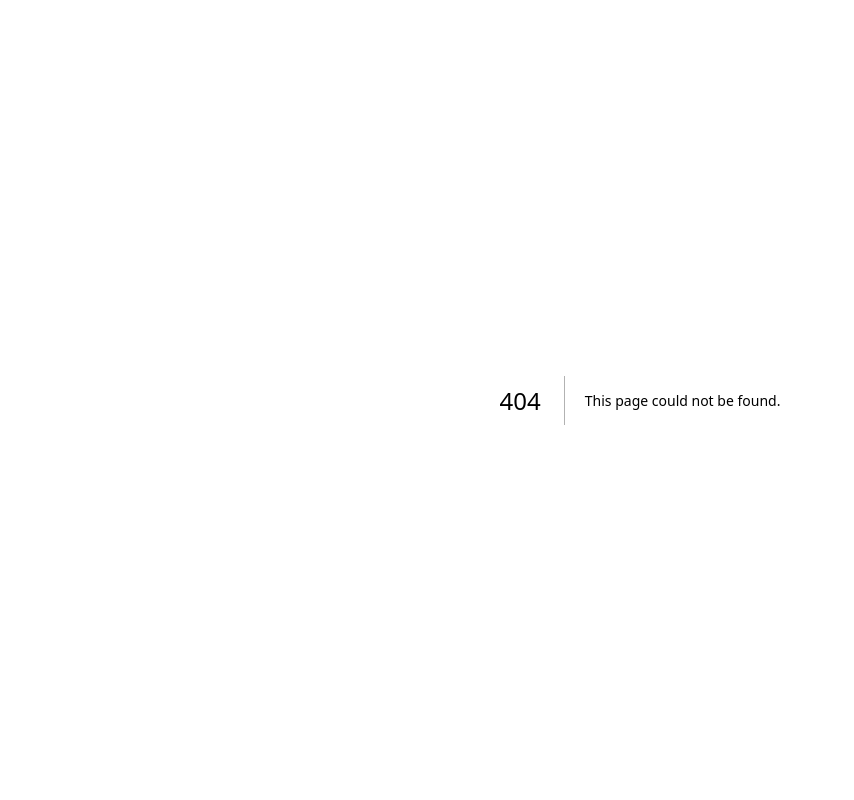
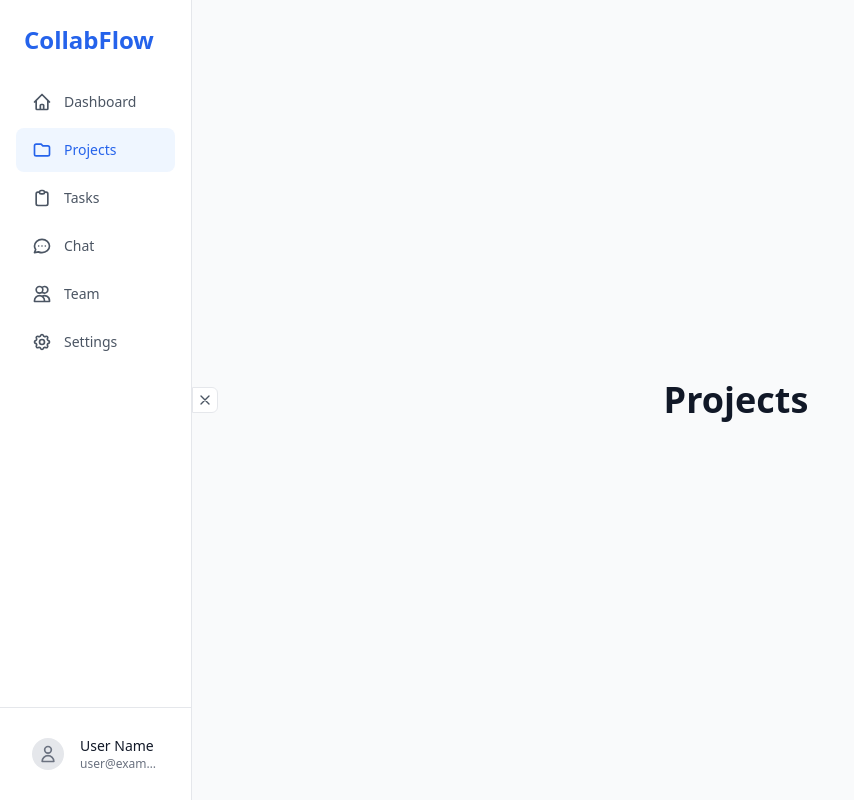
Before and after one commit to OlubodeMichael/Senior-Design-Project, a Next.js app in the folder frontend/: page /dashboard/projects in a window 1280 px wide. Before the commit this address had no page. Shown: the whole page, without its empty margins (0-854 px from the left). Built offline with nearby package versions, Linux system fonts and the light colour scheme.

Commit message:
feat: added a working side menu for the dashboard

```diff
--- /dev/null
+++ b/frontend/app/_components/dashboard/SideMenu.js
@@ -0,0 +1,144 @@
+"use client"
+
+import Link from 'next/link';
+import { usePathname } from 'next/navigation';
+
+function SideMenu({ isOpen }) {
+    const pathname = usePathname();
+
+    const menuItems = [
+        {
+            name: 'Dashboard',
+            href: '/dashboard',
+            icon: (
+                <svg className="w-5 h-5" fill="none" stroke="currentColor" viewBox="0 0 24 24">
+                    <path strokeLinecap="round" strokeLinejoin="round" strokeWidth="2"
+                        d="M3 12l2-2m0 0l7-7 7 7M5 10v10a1 1 0 001 1h3m10-11l2 2m-2-2v10a1 1 0 01-1 1h-3m-6 0a1 1 0 001-1v-4a1 1 0 011-1h2a1 1 0 011 1v4a1 1 0 001 1m-6 0h6"
+                    />
+                </svg>
+            )
+        },
+        {
+            name: 'Projects',
+            href: '/dashboard/projects',
+            icon: (
+                <svg className="w-5 h-5" fill="none" stroke="currentColor" viewBox="0 0 24 24">
+                    <path strokeLinecap="round" strokeLinejoin="round" strokeWidth="2"
+                        d="M3 7v10a2 2 0 002 2h14a2 2 0 002-2V9a2 2 0 00-2-2h-6l-2-2H5a2 2 0 00-2 2z"
+                    />
+                </svg>
+            )
+        },
+        {
+            name: 'Tasks',
+            href: '/dashboard/tasks',
+            icon: (
+                <svg className="w-5 h-5" fill="none" stroke="currentColor" viewBox="0 0 24 24">
+                    <path strokeLinecap="round" strokeLinejoin="round" strokeWidth="2"
+                        d="M9 5H7a2 2 0 00-2 2v12a2 2 0 002 2h10a2 2 0 002-2V7a2 2 0 00-2-2h-2M9 5a2 2 0 002 2h2a2 2 0 002-2M9 5a2 2 0 012-2h2a2 2 0 012 2"
+                    />
+                </svg>
+            )
+        },
+        {
+            name: 'Chat',
+            href: '/dashboard/chat',
+            icon: (
+                <svg className="w-5 h-5" fill="none" stroke="currentColor" viewBox="0 0 24 24">
+                    <path strokeLinecap="round" strokeLinejoin="round" strokeWidth="2"
+                        d="M8 12h.01M12 12h.01M16 12h.01M21 12c0 4.418-4.03 8-9 8a9.863 9.863 0 01-4.255-.949L3 20l1.395-3.72C3.512 15.042 3 13.574 3 12c0-4.418 4.03-8 9-8s9 3.582 9 8z"
+                    />
+                </svg>
+            )
+        },
+        {
+            name: 'Team',
+            href: '/dashboard/team',
+            icon: (
+                <svg className="w-5 h-5" fill="none" stroke="currentColor" viewBox="0 0 24 24">
+                    <path strokeLinecap="round" strokeLinejoin="round" strokeWidth="2"
+                        d="M12 4.354a4 4 0 110 5.292M15 21H3v-1a6 6 0 0112 0v1zm0 0h6v-1a6 6 0 00-9-5.197M13 7a4 4 0 11-8 0 4 4 0 018 0z"
+                    />
+                </svg>
+            )
+        },
+        {
+            name: 'Settings',
+            href: '/dashboard/settings',
+            icon: (
+                <svg className="w-5 h-5" fill="none" stroke="currentColor" viewBox="0 0 24 24">
+                    <path strokeLinecap="round" strokeLinejoin="round" strokeWidth="2"
+                        d="M10.325 4.317c.426-1.756 2.924-1.756 3.35 0a1.724 1.724 0 002.573 1.066c1.543-.94 3.31.826 2.37 2.37a1.724 1.724 0 001.065 2.572c1.756.426 1.756 2.924 0 3.35a1.724 1.724 0 00-1.066 2.573c.94 1.543-.826 3.31-2.37 2.37a1.724 1.724 0 00-2.572 1.065c-.426 1.756-2.924 1.756-3.35 0a1.724 1.724 0 00-2.573-1.066c-1.543.94-3.31-.826-2.37-2.37a1.724 1.724 0 00-1.065-2.572c-1.756-.426-1.756-2.924 0-3.35a1.724 1.724 0 001.066-2.573c-.94-1.543.826-3.31 2.37-2.37.996.608 2.296.07 2.572-1.065z"
+                    />
+                    <path strokeLinecap="round" strokeLinejoin="round" strokeWidth="2" d="M15 12a3 3 0 11-6 0 3 3 0 016 0z" />
+                </svg>
+            )
+        },
+    ];
+
+    return (
+        <div className={`
+            ${isOpen ? 'translate-x-0' : '-translate-x-full'}
+            transform transition-transform duration-300 ease-in-out
+            fixed
+            sm:w-48 w-20 h-screen bg-white border-r border-gray-200
+            flex flex-col z-40
+        `}>
+            {/* Logo Section */}
+            <div className="p-6">
+                <Link href="/dashboard" className="flex items-center">
+                    <span className="text-xl sm:text-2xl font-bold text-blue-600 truncate">
+                        <span className="sm:block hidden">CollabFlow</span>
+                        <span className="sm:hidden block">CF</span>
+                    </span>
+                </Link>
+            </div>
+
+            {/* Navigation Section */}
+            <nav className="flex-1 px-2 sm:px-4 space-y-1 overflow-y-auto">
+                {menuItems.map((item) => {
+                    const isActive = pathname === item.href;
+                    return (
+                        <Link
+                            key={item.name}
+                            href={item.href}
+                            className={`flex items-center px-3 sm:px-4 py-3 text-sm font-medium rounded-lg transition-colors duration-150
+                                ${isActive
+                                    ? 'bg-blue-50 text-blue-600'
+                                    : 'text-gray-600 hover:bg-gray-50 hover:text-gray-900'
+                                }`}
+                        >
+                            {item.icon}
+                            <span className="ml-3 hidden sm:block">{item.name}</span>
+                        </Link>
+                    );
+                })}
+            </nav>
+
+            {/* User Section */}
+            <div className="p-4 border-t border-gray-200">
+                <div className="flex items-center sm:space-x-4 px-3 sm:px-4 py-3 rounded-lg hover:bg-gray-50 transition-colors duration-150">
+                    <div className="flex-shrink-0">
+                        <div className="w-8 h-8 rounded-full bg-gray-200 flex items-center justify-center">
+                            <svg className="w-5 h-5 text-gray-500" fill="none" stroke="currentColor" viewBox="0 0 24 24">
+                                <path strokeLinecap="round" strokeLinejoin="round" strokeWidth="2"
+                                    d="M16 7a4 4 0 11-8 0 4 4 0 018 0zM12 14a7 7 0 00-7 7h14a7 7 0 00-7-7z"
+                                />
+                            </svg>
+                        </div>
+                    </div>
+                    <div className="flex-1 min-w-0 hidden sm:block">
+                        <p className="text-sm font-medium text-gray-900 truncate">
+                            User Name
+                        </p>
+                        <p className="text-xs text-gray-500 truncate">
+                            user@example.com
+                        </p>
+                    </div>
+                </div>
+            </div>
+        </div>
+    );
+}
+
+export default SideMenu;
--- /dev/null
+++ b/frontend/app/dashboard/chat/page.js
@@ -0,0 +1,10 @@
+"use client"
+function chat() {
+    return (
+        <div className="min-h-screen bg-gray-50 flex items-center justify-center">
+            <h1 className="text-4xl font-bold text-gray-900">Chat</h1>
+        </div>
+    )
+}
+
+export default chat;
--- a/frontend/app/dashboard/layout.js
+++ b/frontend/app/dashboard/layout.js
@@ -1,7 +1,40 @@
+"use client"
+
+import { useState } from "react";
+import SideMenu from "@/app/_components/dashboard/SideMenu";
+
 export default function DashboardLayout({ children }) {
+  const [isSideMenuOpen, setIsSideMenuOpen] = useState(true);
+
   return (
-    <div className="min-h-screen font-sans antialiased">
-      {children}
+    <div className="min-h-screen font-sans antialiased bg-gray-50 flex relative">
+      {/* Toggle Button - Smaller size */}
+      <button
+        onClick={() => setIsSideMenuOpen(!isSideMenuOpen)}
+        className={`
+          fixed top-1/2 -translate-y-1/2 z-50
+          p-1 rounded-r-md bg-white border border-gray-200
+          text-gray-600 hover:bg-gray-50
+          transition-all duration-300 ease-in-out
+          ${isSideMenuOpen ? 'sm:left-48 left-20' : 'left-0'}
+        `}
+      >
+        <svg className="w-4 h-4" fill="none" stroke="currentColor" viewBox="0 0 24 24">
+          {isSideMenuOpen ? (
+            <path strokeLinecap="round" strokeLinejoin="round" strokeWidth="2" d="M6 18L18 6M6 6l12 12" />
+          ) : (
+            <path strokeLinecap="round" strokeLinejoin="round" strokeWidth="2" d="M4 6h16M4 12h16M4 18h16" />
+          )}
+        </svg>
+      </button>
+
+      <SideMenu isOpen={isSideMenuOpen} />
+      <main className={`
+        flex-1 transition-all duration-300 ease-in-out
+        ${isSideMenuOpen ? 'sm:ml-48 ml-20' : 'ml-0'}
+      `}>
+        {children}
+      </main>
     </div>
   );
 }
--- /dev/null
+++ b/frontend/app/dashboard/projects/page.js
@@ -0,0 +1,10 @@
+"use client"
+function projects() {
+    return (
+        <div className="min-h-screen bg-gray-50 flex items-center justify-center">
+            <h1 className="text-4xl font-bold text-gray-900">Projects</h1>
+        </div>
+    )
+}
+
+export default projects;
--- /dev/null
+++ b/frontend/app/dashboard/settings/page.js
@@ -0,0 +1,9 @@
+function settings() {
+    return (
+        <div className="min-h-screen bg-gray-50 flex items-center justify-center">
+            <h1 className="text-4xl font-bold text-gray-900">Settings</h1>
+        </div>
+    )
+}
+
+export default settings;
--- /dev/null
+++ b/frontend/app/dashboard/tasks/page.js
@@ -0,0 +1,10 @@
+"use client"
+function tasks() {
+    return (
+        <div className="min-h-screen bg-gray-50 flex items-center justify-center">
+            <h1 className="text-4xl font-bold text-gray-900">Tasks</h1>
+        </div>
+    )
+}
+
+export default tasks;
--- /dev/null
+++ b/frontend/app/dashboard/team/page.js
@@ -0,0 +1,9 @@
+function team() {
+    return (
+        <div className="min-h-screen bg-gray-50 flex items-center justify-center">
+            <h1 className="text-4xl font-bold text-gray-900">Team</h1>
+        </div>
+    )
+}
+
+export default team;
```
